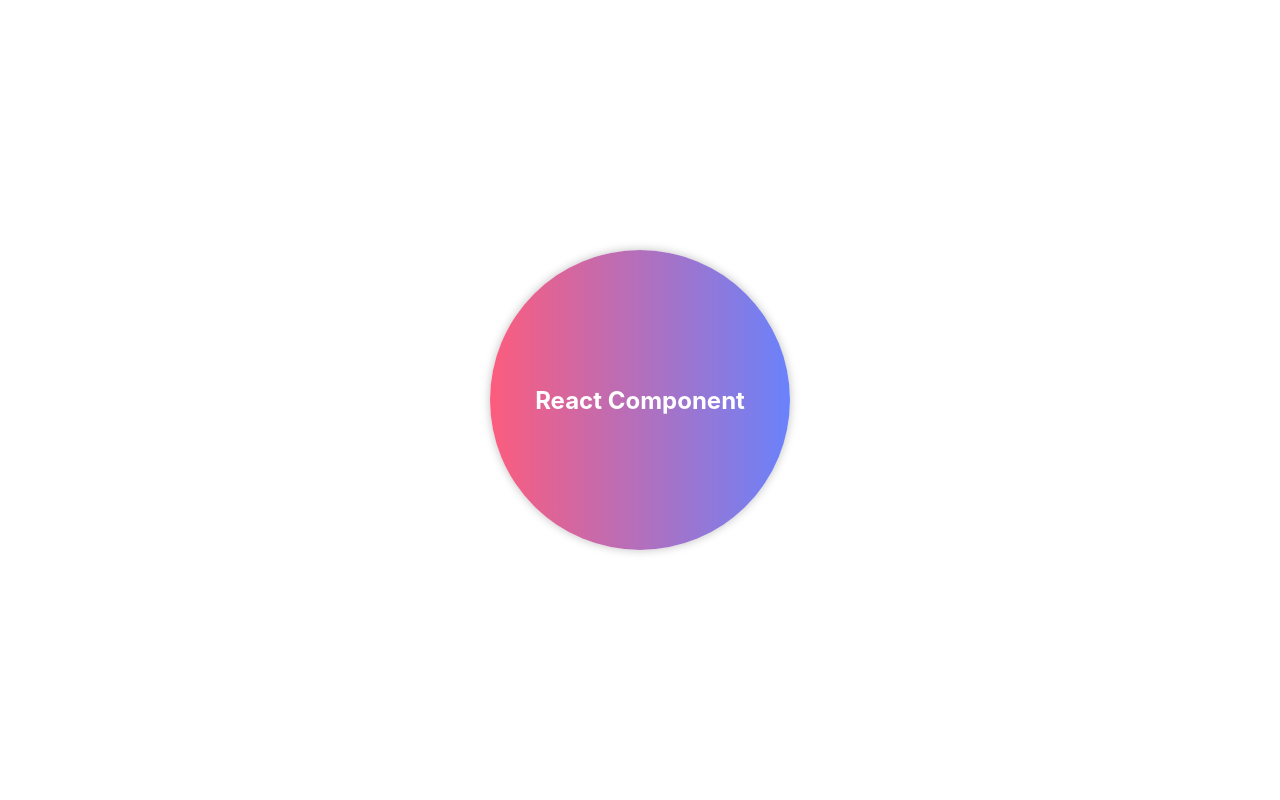
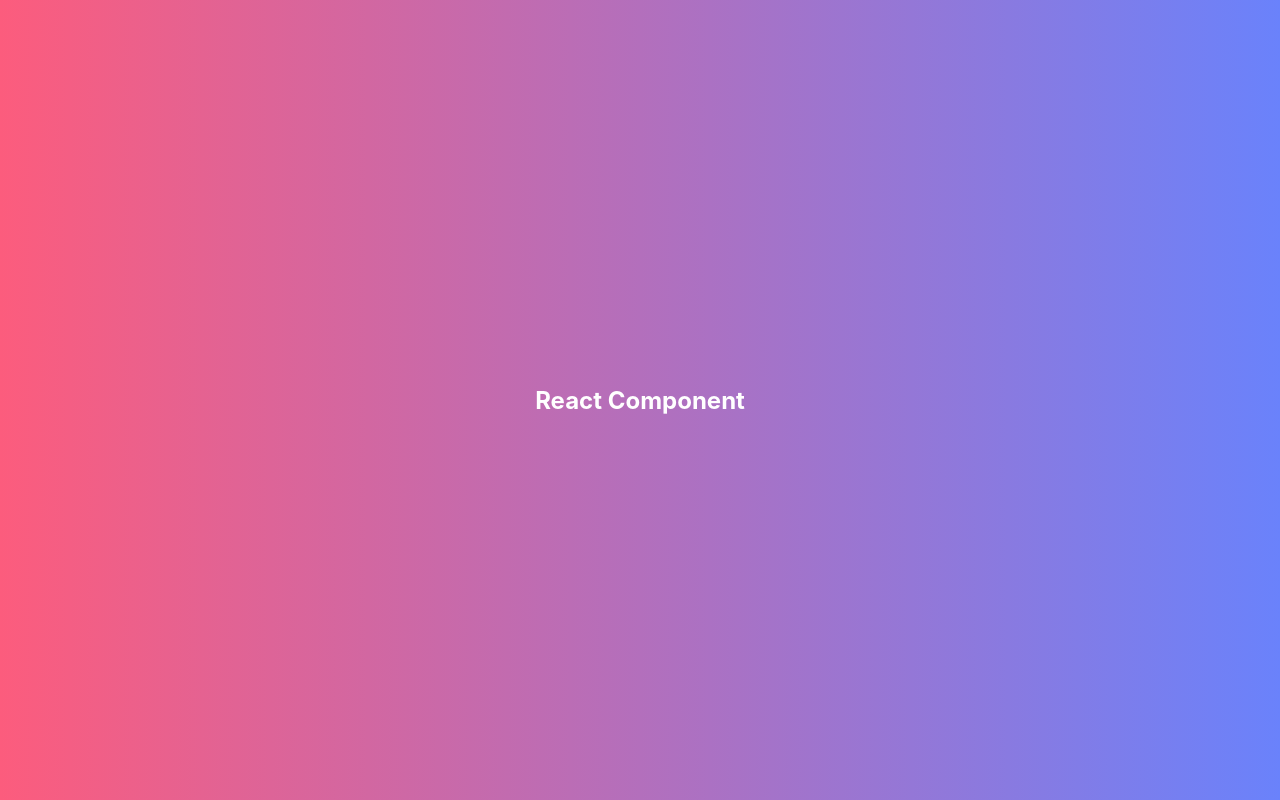
Before and after one commit to fatihtelis/react-component-boilerplate, a React app: page / in a window 1280 px wide. In both pictures the pointer is over the element 640 px from the left and 400 px from the top of the page. Built offline with nearby package versions, Linux system fonts and the light colour scheme.

Commit message:
Style change

```diff
--- a/src/style.scss
+++ b/src/style.scss
@@ -1,6 +1,7 @@
 body {
   font-family: -apple-system, BlinkMacSystemFont, Segoe UI, Roboto, Helvetica Neue, Arial,
     sans-serif;
+  background-color: black;
   display: flex;
   justify-content: center;
   align-items: center;
@@ -22,10 +23,12 @@ body {
     color: white;
     font-size: 24px;
     cursor: pointer;
-    transition: 0.25s;
+    transition: 0.2s ease-in;
     &:hover {
-      width: 300px;
-      height: 300px;
+      transition: 0.4s ease-out;
+      width: 100vw;
+      height: 100vh;
+      border-radius: 0;
       box-shadow: 0 0 10px rgba(0, 0, 0, 0.25);
     }
   }
```
